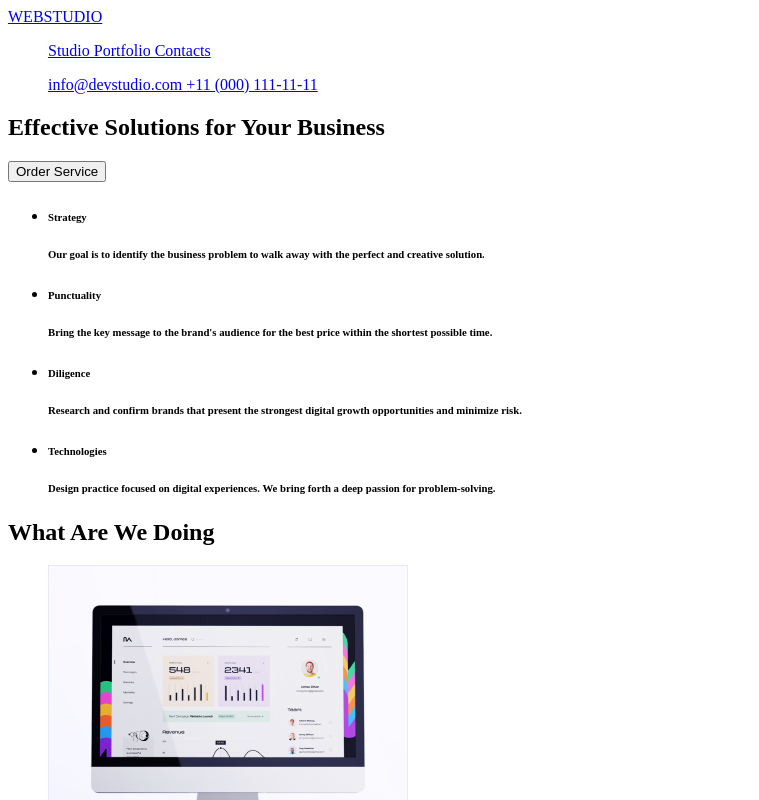
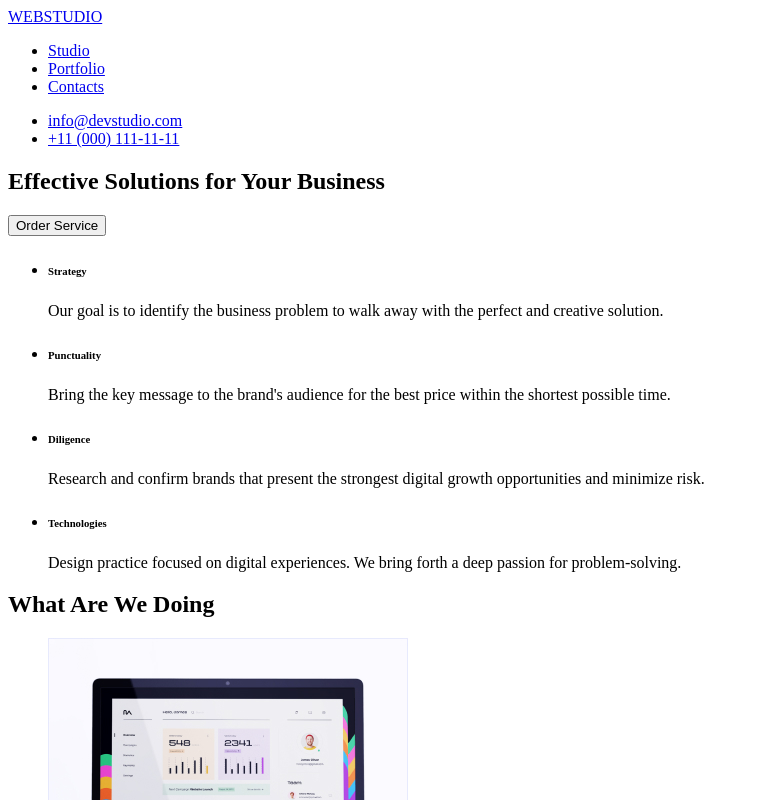
Before and after one commit to RimmaO/goit-markup-hw-01, a plain HTML site: page index.html in a window 1280 px wide. Shown: the top 800 px of the page, without its empty margins (0-759 px from the left). Drawn offline with Linux system fonts and the light colour scheme.

Commit message:
Update 1 index.html

```diff
--- a/index.html
+++ b/index.html
@@ -12,18 +12,18 @@
     <header>
       <a href="#WEBSTUDIO"> WEBSTUDIO </a>
 
+      <nav>
         <ul>
-        <nav>
-          <a href="#Studio"> Studio </a>
-          <a href="#Portfolio"> Portfolio </a>
-          <a href="#Contacts"> Contacts </a>
+          <li><a href="#Studio"> Studio </a></li>
+          <li><a href="#Portfolio"> Portfolio </a></li>
+          <li><a href="#Contacts"> Contacts </a></li>
+        </ul>
       </nav>
-      </ul>
 
       <!--Посилання на адресу ел пошти та телефон-->
       <ul>
-        <a href="mailto:info@devstudio.com"> info@devstudio.com </a>
-        <a href="tel:+110001111111"> +11 (000) 111-11-11 </a>
+        <li><a href="mailto:info@devstudio.com"> info@devstudio.com </a></li>
+        <li><a href="tel:+110001111111"> +11 (000) 111-11-11 </a></li>
       </ul>
     </header>
 
@@ -37,40 +37,41 @@
       </section>
 
       <!--Секція1-->
-
+      <section>
         <ul>
-        <li><h6>Strategy</h6></li>
-        <section>
-          <h6>
+          <li>
+            <h6>Strategy</h6>
+            <p>
               Our goal is to identify the business problem to walk away with the
               perfect and creative solution.
-          </h6>
-        </section>
+            </p>
+          </li>
 
-        <li><h6>Punctuality</h6></li>
-        <section>
-          <h6>
+          <li>
+            <h6>Punctuality</h6>
+            <p>
               Bring the key message to the brand's audience for the best price
               within the shortest possible time.
-          </h6>
-        </section>
+            </p>
+          </li>
 
-        <li><h6>Diligence</h6></li>
-        <section>
-          <h6>
+          <li>
+            <h6>Diligence</h6>
+            <p>
               Research and confirm brands that present the strongest digital
               growth opportunities and minimize risk.
-          </h6>
-        </section>
+            </p>
+          </li>
 
-        <li><h6>Technologies</h6></li>
-        <section>
-          <h6>
+          <li>
+            <h6>Technologies</h6>
+            <p>
               Design practice focused on digital experiences. We bring forth a
               deep passion for problem-solving.
-          </h6>
+            </p>
+          </li>
+        </ul>
       </section>
-      </ul>
 
       <!--Секція2-->
       <section>
@@ -110,35 +111,27 @@
         <h2>Our Team</h2>
         <ul>
           <li>
-            <figure>
             <img src="images/img.jpg" alt="member" width="260" />
-              <figcaption>Mark Guerrero</figcaption>
-              <figcaption>Product Designer</figcaption>
-            </figure>
+            <h3>Mark Guerrero</h3>
+            <p>Product Designer</p>
           </li>
 
           <li>
-            <figure>
             <img src="images/img (1).jpg" alt="member" width="260" />
-              <figcaption>Tom Ford</figcaption>
-              <figcaption>Frontend Developer</figcaption>
-            </figure>
+            <h3>Tom Ford</h3>
+            <p>Frontend Developer</p>
           </li>
 
           <li>
-            <figure>
             <img src="images/img (2).jpg" alt="member" width="260" />
-              <figcaption>Camila Garcia</figcaption>
-              <figcaption>Marketing</figcaption>
-            </figure>
+            <h3>Camila Garcia</h3>
+            <p>Marketing</p>
           </li>
 
           <li>
-            <figure>
             <img src="images/img (3).jpg" alt="member" width="260" />
-              <figcaption>Daniel Wilson</figcaption>
-              <figcaption>UI Designer</figcaption>
-            </figure>
+            <h3>Daniel Wilson</h3>
+            <p>UI Designer</p>
           </li>
         </ul>
       </section>
```
Lines whose indentation alone changed are shown as unchanged.
